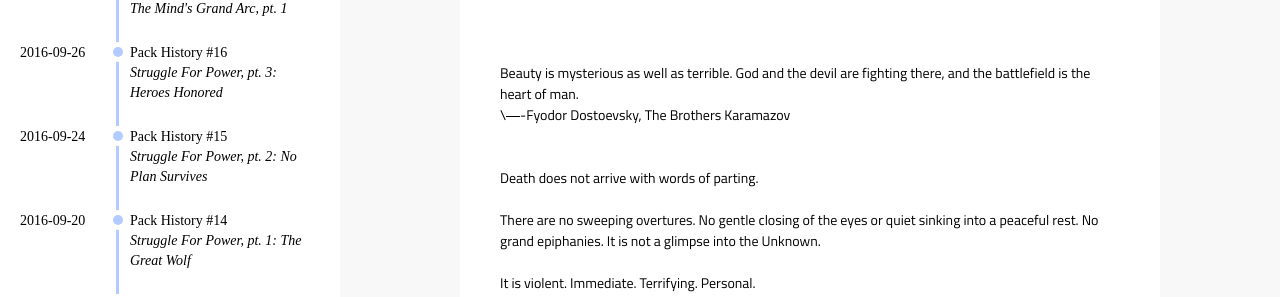
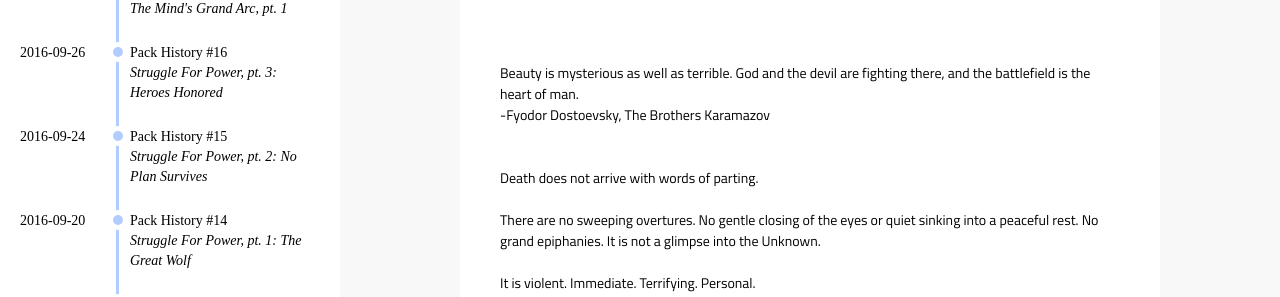
Before and after one commit to WolfpackPSS/wolfpackpss.github.io, a Jekyll site: the page built from _posts/2016-11-14-history-of-the-pack-heart-of-man.md, in a window 1280 px wide and 900 px high. Shown: the part 181-478 px from the top of the window. Built offline with Jekyll 4.4.1, drawn with Linux system fonts in a browser that asks for light colours; comment, search, counter and statistics services are not loaded.

```diff
--- a/_posts/2016-11-14-history-of-the-pack-heart-of-man.md
+++ b/_posts/2016-11-14-history-of-the-pack-heart-of-man.md
@@ -10,7 +10,7 @@ ArchNadeom, Keeper Of Records.<br>Qtarsis, Hunter.<br>Stardate #280.
 &nbsp;
 
 Beauty is mysterious as well as terrible. God and the devil are fighting there, and the battlefield is the heart of man.
-\―\-Fyodor Dostoevsky, The Brothers Karamazov
+-Fyodor Dostoevsky, The Brothers Karamazov
 &nbsp;
 
 Death does not arrive with words of parting.
```
